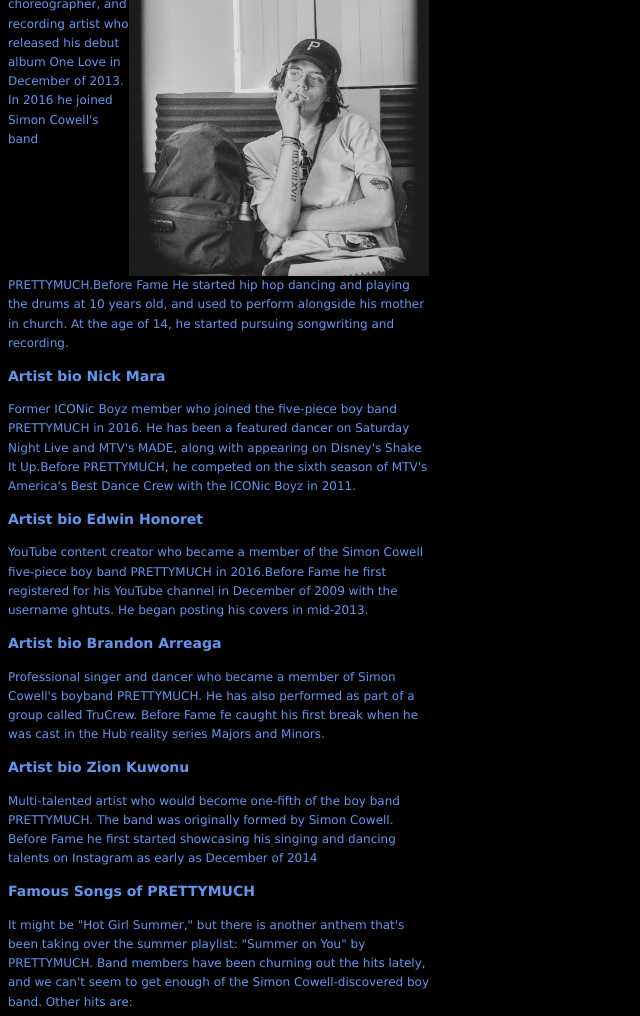
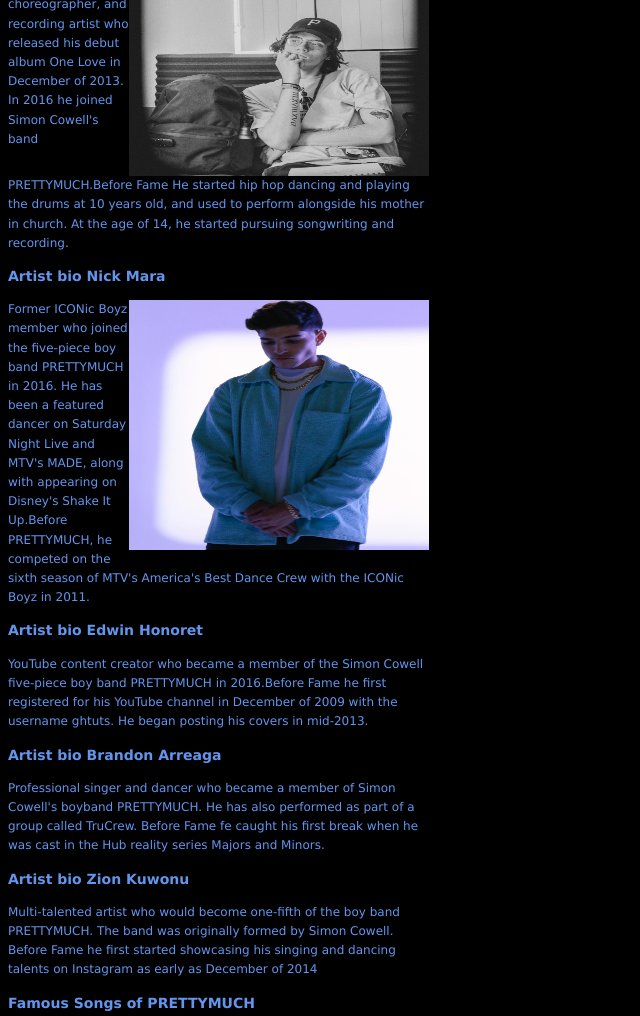
Before and after one commit to NicholasOkoth38/My-favorite-band, a plain HTML site: page index.html in a window 1280 px wide. Shown: the part 1163-2179 px from the top of the page, without its empty margins (0-640 px from the left). Drawn offline with Linux system fonts and the light colour scheme.

Commit message:
Added changes

```diff
--- a/index.html
+++ b/index.html
@@ -39,13 +39,14 @@
 <div class="block">
     <h3> Artist bio Austin Porter</h3>
     <p>
-        <img src="theaustinporter.jpg" alt="theaustinporter.jpg" style="float:right;width:300px;height:300px;">
+        <img src="theaustinporter.jpg" alt="theaustinporter.jpg" style="float:right;width:300px;height:200px;">
  Entertainer, choreographer, and recording artist who released his debut album One Love in December of 2013.
  In 2016 he joined Simon Cowell's band PRETTYMUCH.Before Fame He started hip hop dancing and playing the
  drums at 10 years old, and used to perform alongside his mother in church.
   At the age of 14, he started pursuing songwriting and recording.
     </p>
     <h3> Artist bio Nick Mara</h3>
+    <img src="therealnickmara.jpg" alt="therealnickmara.jpg" style="float:right;width:300px;height:250px;">
     <p>
         Former ICONic Boyz member who joined the five-piece boy band PRETTYMUCH in 2016.
         He has been a featured dancer on Saturday Night Live and MTV's MADE,
```
